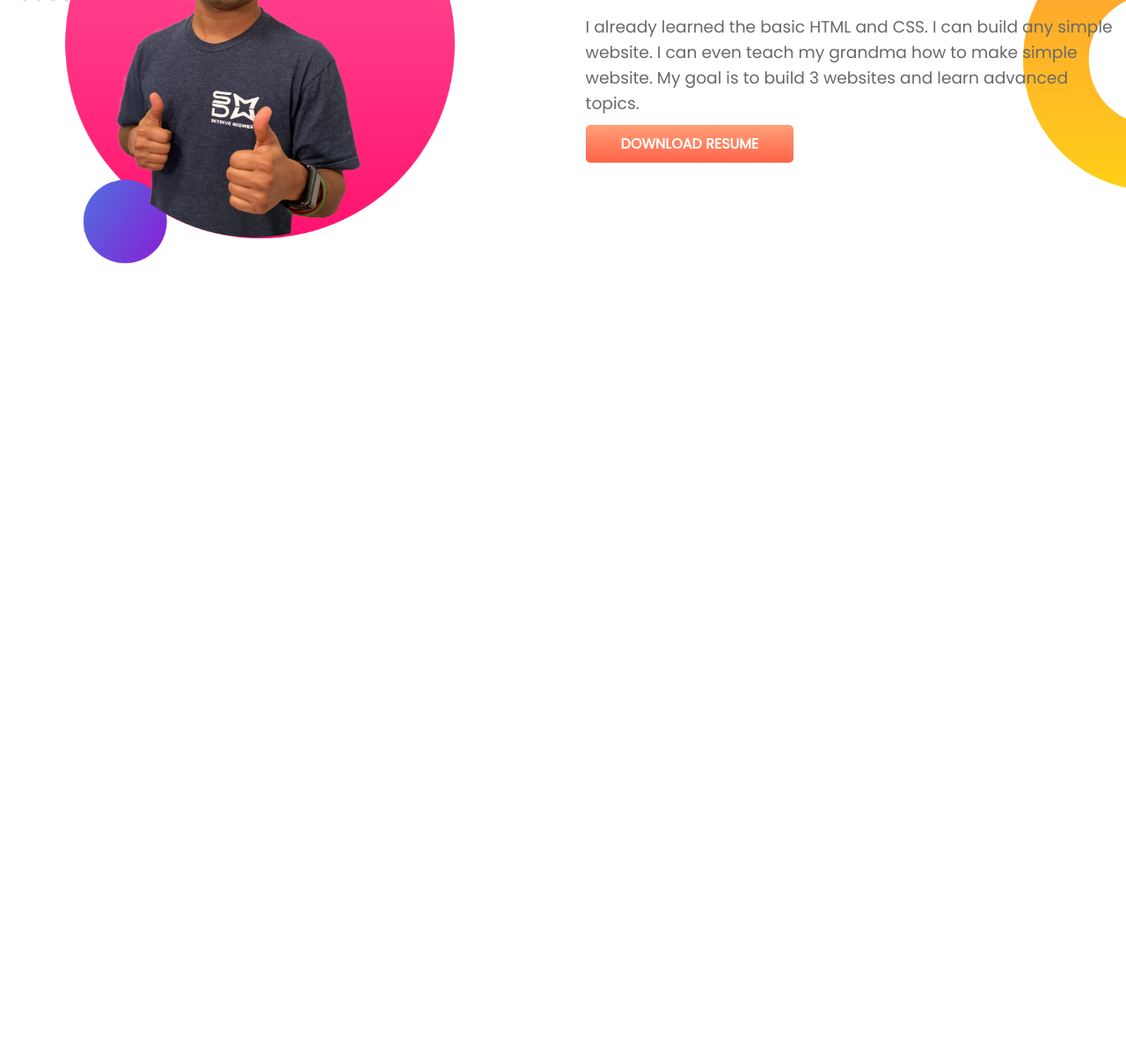
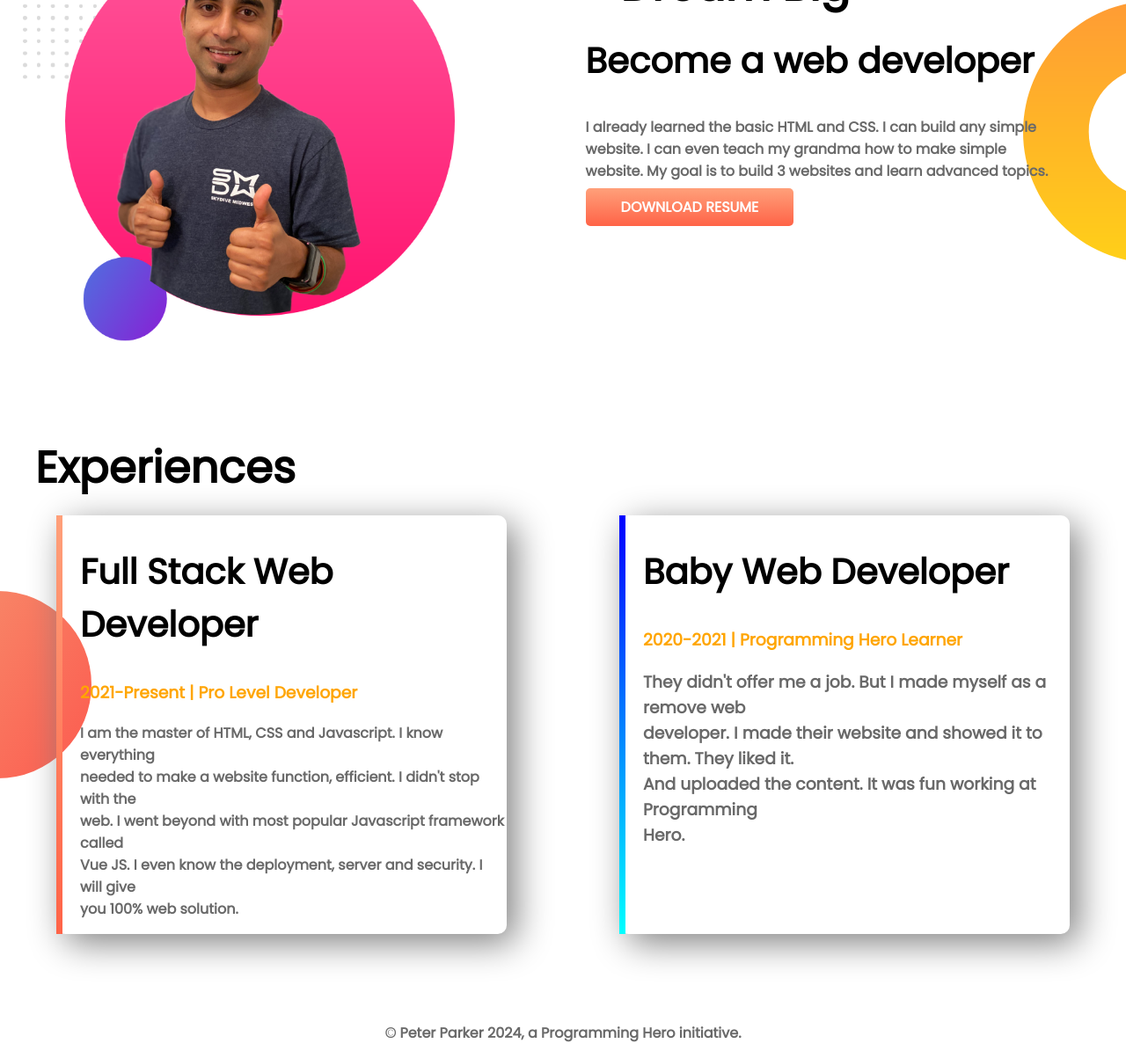
Before and after one commit to foyjunnesa/developer-portfolio, a plain HTML site: page index.html in a window 1280 px wide. Shown: the part 767-1970 px from the top of the page at 88% size. Before the commit the page ends 1174 px from the top, so only its background shows below. Drawn offline with Linux system fonts and the light colour scheme.

Commit message:
added-experience

```diff
--- a/index.html
+++ b/index.html
@@ -13,17 +13,24 @@
 </head>
 
 <body>
-    <section class="top-banner">
+    <div class="topnav">
+        <a class="active" href="#home">Home</a>
+        <a href="#about">About</a>
+        <a href="#skills">Skills</a>
+        <a href="#works">Works</a>
+        <a href="#contact">Contact</a>
+    </div>
+    <section class="top-banner flexible-container">
         <div class="half-width">
             <h1>Welcome To</h1>
             <h1><span class="orrange-color">Peter Parker</span> World</h1>
             <h2 class="font-bold">Build Climber and Train Stopper</h2>
-            <h3>You might saw me jumping, climbing buildings, and stopping <br> trains. But nobody pays me a dime for
+            <p>You might saw me jumping, climbing buildings, and stopping <br> trains. But nobody pays me a dime for
                 that
                 work. That's why I am <br> learning and mastering web development. I will not stop until I <br> become
                 the
                 Web
-                Development Hero.</h3>
+                Development Hero.</p>
             <a class="link-button" target="_blank" href="https://www.linkedin.com/in/foyjunnesa-mayna-9844b9156/">Hire
                 Me</a>
         </div>
@@ -32,19 +39,50 @@
         </div>
     </section>
 
-    <section class="dream-big">
+    <section class="dream-big flexible-container">
         <div class="half-width">
             <img src="images/jhankar2.png" alt="">
         </div>
         <div class="half-width">
             <h1>Dream Big</h1>
             <h2>Become a web developer</h2>
-            <h3>I already learned the basic HTML and CSS. I can build any simple <br> website. I can even teach my
+            <p>I already learned the basic HTML and CSS. I can build any simple <br> website. I can even teach my
                 grandma
-                how to make simple <br> website. My goal is to build 3 websites and learn advanced topics.</h3>
+                how to make simple <br> website. My goal is to build 3 websites and learn advanced topics.</p>
             <a target="_blank" class="link-button" href="">DOWNLOAD RESUME</a>
         </div>
     </section>
+
+    <section class="experince-area">
+        <h1>Experiences</h1>
+        <div class="flexible-container">
+            <div id="full-stack-experience" class="experince-item">
+                <h2>Full Stack Web Developer</h2>
+                <h3 class="orrange-color">2021-Present | Pro Level Developer</h3>
+                <p>I am the master of HTML, CSS and Javascript. I know everything <br> needed to make a website
+                    function,
+                    efficient. I didn't stop with the <br> web. I went beyond with most popular Javascript framework
+                    called
+                    <br> Vue
+                    JS. I even know the deployment, server and security. I will give <br> you 100% web solution.
+                </p>
+            </div>
+            <div id="web-dev-experience" class="experince-item">
+                <h2>Baby Web Developer</h2>
+                <h3 class="orrange-color">2020-2021 | Programming Hero Learner</3>
+                    <p>They didn't offer me a job. But I made myself as a remove web <br> developer. I made their
+                        website
+                        and
+                        showed it to them. They liked it. <br> And uploaded the content. It was fun working at
+                        Programming
+                        <br> Hero.
+                    </p>
+            </div>
+        </div>
+    </section>
+    <footer>
+        <p>© Peter Parker 2024, a Programming Hero initiative.</p>
+    </footer>
 </body>
 
 </html>
--- a/style.css
+++ b/style.css
@@ -2,20 +2,42 @@ body{
     font-family: 'Poppins', sans-serif;
     margin: 0%
 }
+.topnav {
+    overflow: hidden;
+    background-image: linear-gradient(lightsalmon,tomato);;
+
+}
+
+.topnav a {
+    float: left;
+    color: #f2f2f2;
+    text-align: center;
+    padding: 14px 16px;
+    text-decoration: none;
+    font-size: 17px;
+  }
+
+  .topnav a:hover {
+    background-color: #ddd;
+    color: black;
+  }
 h1{
+    font-weight: 800;
     font-size: 50px;
-    font-weight: bold;
       height:  50px;
     margin-left: 40px;
+}
+h2{
+    font-size: 40px;
 }
 .orrange-color{
   color: orange;
 }
-h3{
+p{
     color: dimgray;
-    font-weight: 400;
+    font-weight: 700;
 }
- section{
+.flexible-container{
      display: flex;
      margin-bottom: 100px;
  }
@@ -25,6 +47,7 @@ h3{
    }
    .half-width img{
        width: 80%;
+       padding-top: 10px;
    }
    .link-button{
        text-decoration: none;
@@ -48,3 +71,33 @@ h3{
        background-repeat: no-repeat;
        background-position: right;
    }
+
+   .experince-area{
+       background-image: url(images/exp-bg.png);
+       background-repeat: no-repeat;
+       background-position: left;
+   }
+   .experince-item{
+       width: 40%;
+       margin-left: 5%;
+       margin-right: 5%;
+       padding-left: 20px;
+       border-radius: 10px;
+       box-shadow: 10px 10px 40px gray;
+   }
+
+   #web-dev-experience{
+       border-left: 7px solid;
+       border-image: linear-gradient(blue,cyan);
+       border-image-slice: 1;
+   }
+
+   #full-stack-experience{
+       border-left: 7px solid;
+       border-image: linear-gradient(lightsalmon,tomato);
+       border-image-slice: 1;
+   }
+
+   footer p{
+       text-align: center;
+   }
```
